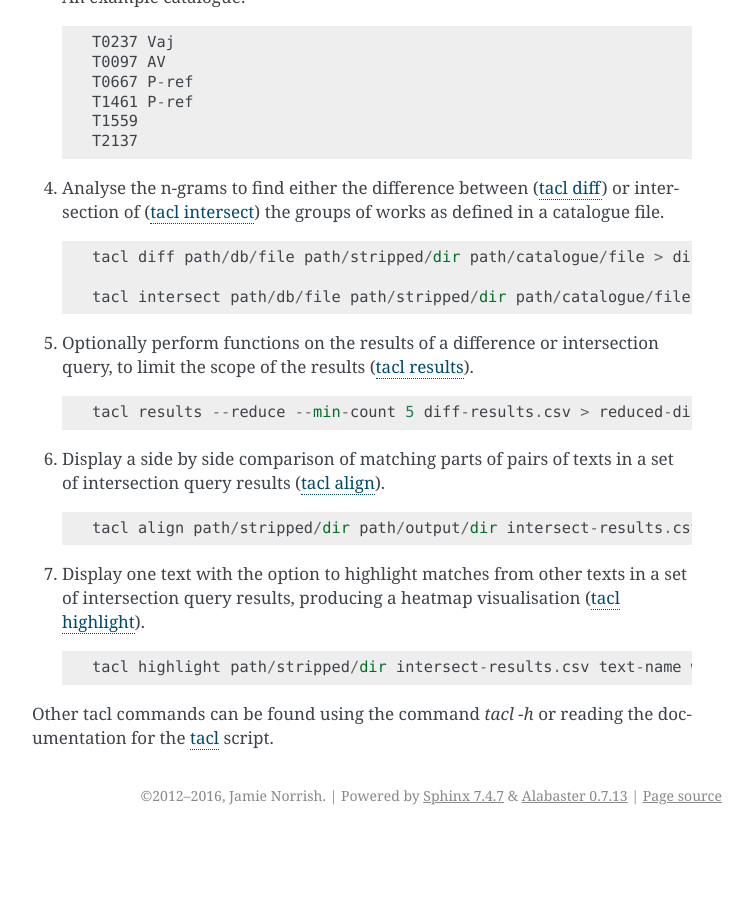
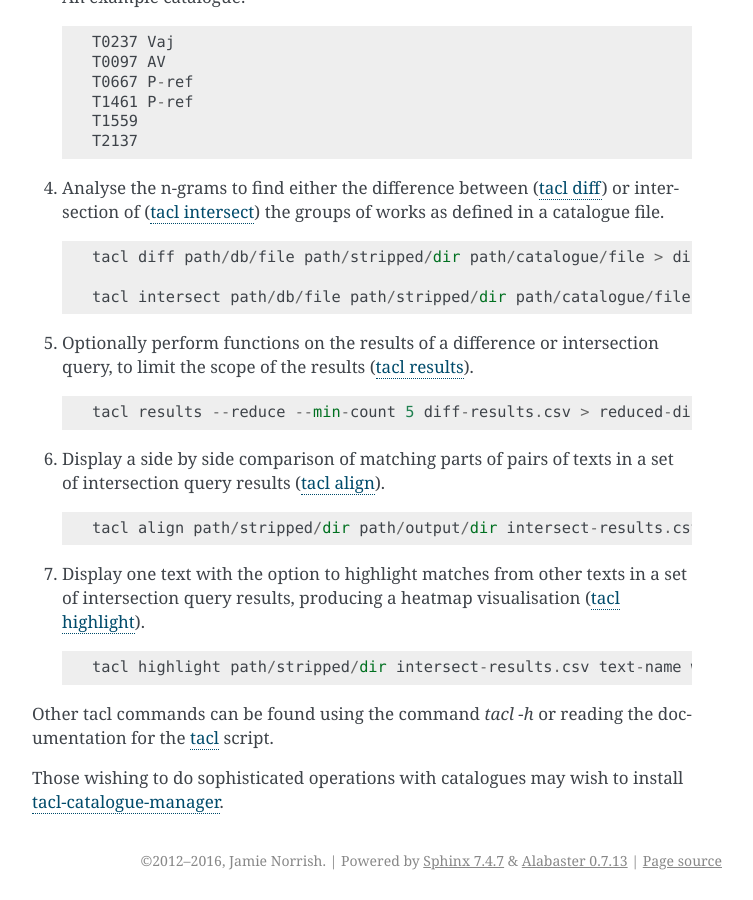
Before and after one commit to ajenhl/tacl, a Sphinx documentation site: the page built from docs/source/index.rst, in a window 1280 px wide and 900 px high, scrolled down 1439 px. Shown: the whole window, without its empty margins (388-1141 px from the left). Built offline with Sphinx 7.4.7, drawn with Linux system fonts in a browser that asks for light colours; before the commit the page ends 2274 px from its top, so only the background shows below that.

Commit message:
Added reference in docs to tacl-catalogue-manager.

```diff
--- a/docs/source/index.rst
+++ b/docs/source/index.rst
@@ -113,7 +113,11 @@ analysis of the corpus, as listed with example commands:
 Other tacl commands can be found using the command `tacl -h` or
 reading the documentation for the :doc:`tacl </scripts/tacl>` script.
 
+Those wishing to do sophisticated operations with catalogues may wish
+to install `tacl-catalogue-manager`_.
+
 
 .. _Chinese Buddhist Electronic Text Association: http://www.cbeta.org/
 .. _n-grams: http://en.wikipedia.org/wiki/N-gram
 .. _GitHub repository: https://github.com/cbeta-org/xml-p5.git
+.. _tacl-catalogue-manager: https://github.com/ajenhl/tacl-catalogue-manager
```
